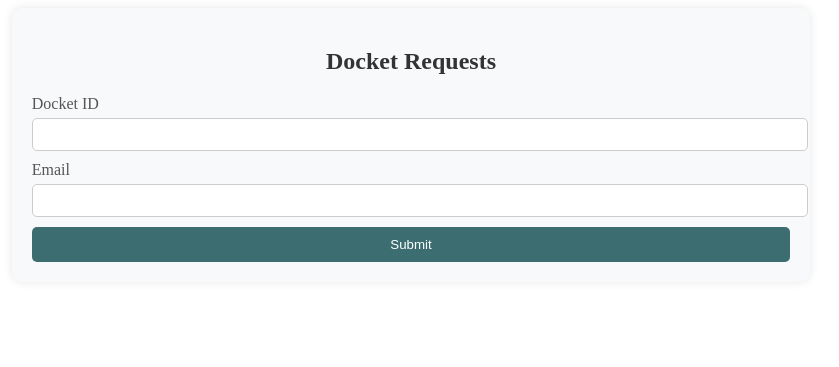
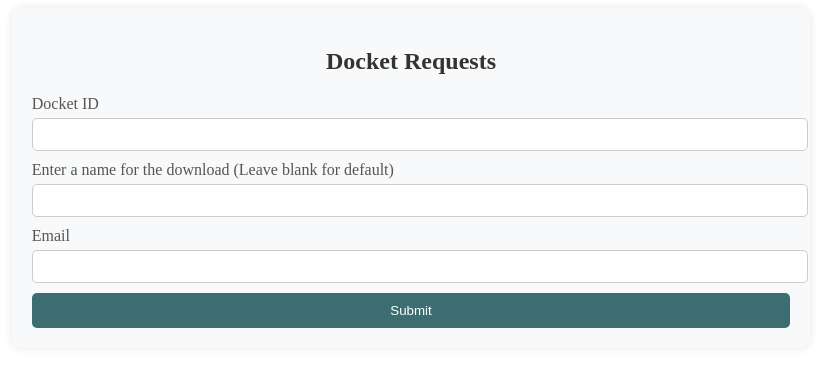
Before and after one commit to cs334s24/zip-system, a Flask app: page / in a window 1280 px wide. Shown: the top 367 px of the page, without its empty margins (229-1068 px from the left). Run offline with Flask 3, Linux system fonts and the light colour scheme.

Commit message:
Added the ability to rename the zip file being downloaded

```diff
--- a/app.py
+++ b/app.py
@@ -4,17 +4,19 @@ from flask import Flask, render_template, request
 from zip import download_from_s3, zipSampleData, putZipToS3
 from sendEmail import sendEmail
 
-def process_file_ids(file_ids):
+def process_file_ids(file_ids, name_id):
+    if name_id == None or name_id == 0:
+        name_id = 'data'
     if os.path.exists("temp-data"):
         sh.rmtree('temp-data')
     for file_id in file_ids.split(','):
         print(file_id)
         download_from_s3(file_id)
-    zipSampleData()
-    print("data.zip has been created")
+    zipSampleData(name_id)
+    print(name_id+".zip has been created")
     sh.rmtree('temp-data')
-    putZipToS3('data.zip')
-    os.remove('data.zip')
+    putZipToS3(name_id+'.zip')
+    os.remove(name_id+'.zip')
 
 app = Flask(__name__)
 
@@ -27,7 +29,9 @@ def index():
 def handle_form_submission():
     # Process the form submission
     docket_id = request.form['docket_id']
-    process_file_ids(docket_id)
+    name_id = request.form['name_id']
+    process_file_ids(docket_id, name_id)
+    print(name_id+'.zip')
     email_status = ""
     try:
         email_id = request.form['email_id']
--- a/templates/index.html
+++ b/templates/index.html
@@ -15,6 +15,8 @@
         <div class="form-group">
             <label for="docket_id">Docket ID</label>
             <input type="text" id="docket_id" name="docket_id">
+            <label for="name_id">Enter a name for the download (Leave blank for default)</label>
+            <input type="text" id="name_id" name="name_id">
             <label for="email">Email</label>
             <input type="email" id="email" name="email_id">
             <button type="submit">Submit</button>
@@ -26,8 +28,31 @@
         document.getElementById("request-form").addEventListener("submit", function(event) {
             event.preventDefault(); // Prevent form submission
 
-            // Display the message
-            document.getElementById("message").textContent = "Form submitted successfully!";
+            // Get the values entered in the form fields
+            var docketId = document.getElementById("docket_id").value;
+            var nameId = document.getElementById("name_id").value;
+            var emailId = document.getElementById("email").value;
+
+            // Prepare the data to be sent
+            var formData = new FormData();
+            formData.append('docket_id', docketId);
+            formData.append('name_id', nameId);
+            formData.append('email_id', emailId);
+
+            // Send the form data using Fetch API
+            fetch('/docket-id', {
+                method: 'POST',
+                body: formData
+            })
+            .then(response => response.text())
+            .then(data => {
+                // Display the response message
+                document.getElementById("message").textContent = data;
+            })
+            .catch(error => {
+                console.error('Error:', error);
+                document.getElementById("message").textContent = "An error occurred while processing the form.";
+            });
         });
     </script>
 </body>
--- a/zip.py
+++ b/zip.py
@@ -51,8 +51,8 @@ def searchFilesWithIds(file_ids):
 
 
 # Zip temp-data into data.zip keeping data/ as the root directory
-def zipSampleData():
-    with zipfile.ZipFile('data.zip', 'w') as zipf:
+def zipSampleData(name_id):
+    with zipfile.ZipFile(name_id+'.zip', 'w') as zipf:
         for root, dirs, files in os.walk("temp-data"):
             for file in files:
                 zipf.write(os.path.join(root, file), os.path.relpath(os.path.join(root, file), "temp-data"))
```
